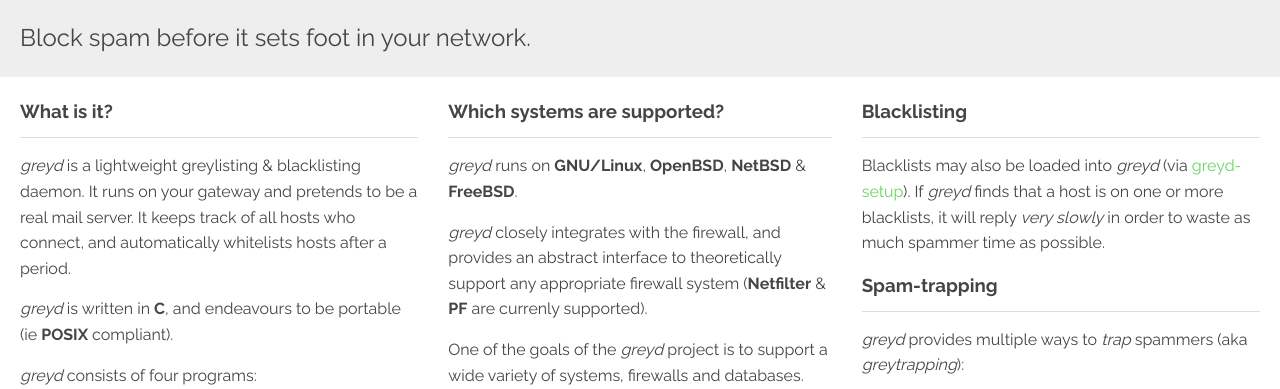
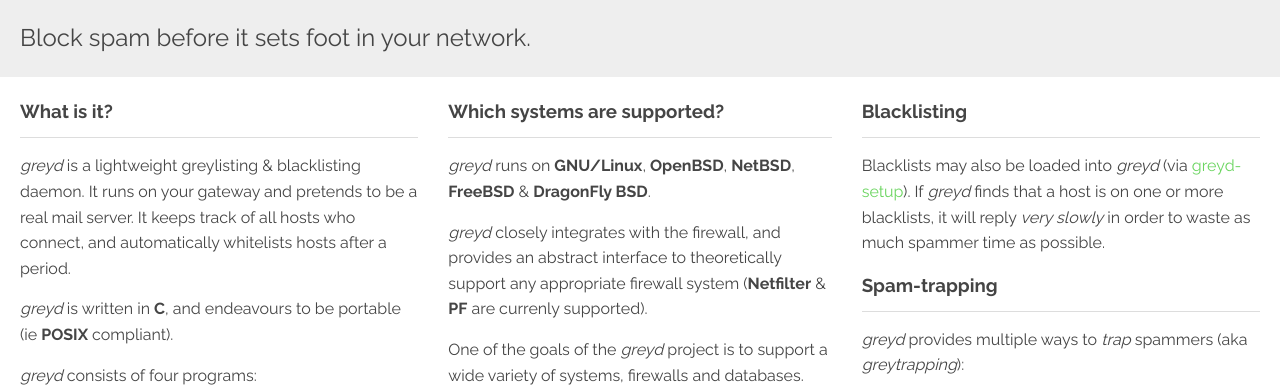
Before and after one commit to mikey-austin/greyd, a PHP site: page / in a window 1280 px wide. Shown: the part 74-463 px from the top of the page. Run offline with PHP 8.4, Linux system fonts and the light colour scheme; some libraries are stand-ins or nearby versions.

Commit message:
preparing for 0.5.0 release with dfly bsd support

```diff
--- a/website/index.php
+++ b/website/index.php
@@ -32,7 +32,7 @@
         <div class="tile">
             <h3>Which systems are supported?</h3>
             <p>
-                <em>greyd</em> runs on <strong>GNU/Linux</strong>, <strong>OpenBSD</strong>, <strong>NetBSD</strong> &amp; <strong>FreeBSD</strong>.
+                <em>greyd</em> runs on <strong>GNU/Linux</strong>, <strong>OpenBSD</strong>, <strong>NetBSD</strong>,  <strong>FreeBSD</strong> &amp; <strong>DragonFly BSD</strong>.
             </p>
             <p>
                 <em>greyd</em> closely integrates with the firewall, and provides an abstract interface to theoretically support any appropriate firewall system (<strong>Netfilter</strong> &amp; <strong>PF</strong> are currenly supported).
```
Also changed, not shown: 2 other files.
